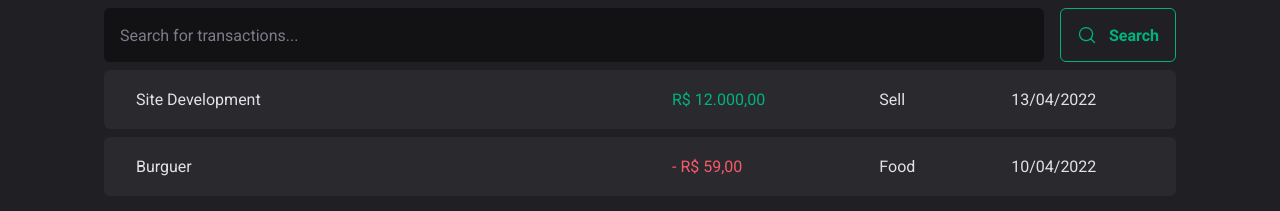
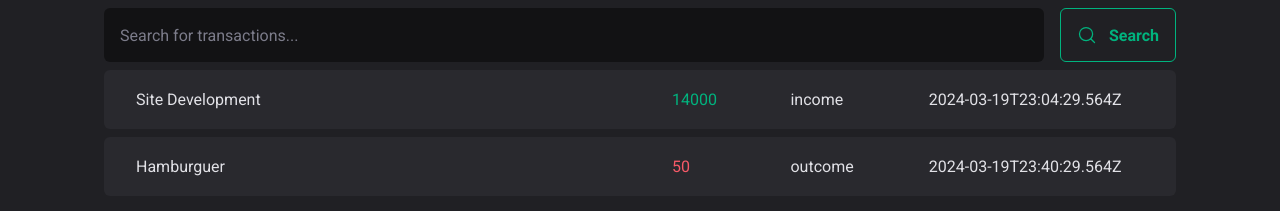
Before and after one commit to souph1s/dt-money, a React (Vite) app: page / in a window 1280 px wide. Shown: the part 586-797 px from the top of the page. Built offline with nearby package versions, Linux system fonts and the light colour scheme; data requests are answered from the project's data file.

Commit message:
feat: set-up json-server

```diff
--- a/package.json
+++ b/package.json
@@ -5,6 +5,7 @@
   "type": "module",
   "scripts": {
     "dev": "vite",
+    "dev:server": "json-server server.json -p 3000 -w",
     "build": "tsc && vite build",
     "lint": "eslint . --ext ts,tsx --report-unused-disable-directives --max-warnings 0",
     "preview": "vite preview"
@@ -27,6 +28,7 @@
     "eslint": "^8.57.0",
     "eslint-plugin-react-hooks": "^4.6.0",
     "eslint-plugin-react-refresh": "^0.4.5",
+    "json-server": "^1.0.0-alpha.23",
     "typescript": "^5.2.2",
     "vite": "^5.1.6"
   }
--- /dev/null
+++ b/server.json
@@ -0,0 +1,20 @@
+{
+    "transactions": [
+        {
+            "id": 1,
+            "description": "Site Development",
+            "type": "income",
+            "category": "sell",
+            "price": 14000,
+            "createdAt": "2024-03-19T23:04:29.564Z"
+        },
+        {
+            "id": 2,
+            "description": "Hamburguer",
+            "type": "outcome",
+            "category": "Food",
+            "price": 50,
+            "createdAt": "2024-03-19T23:40:29.564Z"
+        }
+    ]
+}
--- a/src/pages/Transactions/index.tsx
+++ b/src/pages/Transactions/index.tsx
@@ -1,3 +1,4 @@
+import { useEffect, useState } from "react";
 import { Header } from "../../components/Header";
 import { Summary } from "../../components/Summary";
 import { SearchForm } from "./components/SearchForm";
@@ -7,7 +8,28 @@
   TransactionsTable,
 } from "./styles";
 
+interface Transaction {
+  id: number;
+  description: string;
+  type: "income" | "outcome";
+  price: number;
+  category: string;
+  createdAt: string;
+}
+
 export function Transactions() {
+  const [transactions, setTransactions] = useState<Transaction[]>([]);
+
+  async function loadTransactions() {
+    const response = await fetch("http://localhost:3000/transactions");
+    const data = await response.json();
+    setTransactions(data);
+  }
+
+  useEffect(() => {
+    loadTransactions();
+  }, []);
+
   return (
     <div>
       <Header />
@@ -18,23 +40,20 @@
 
         <TransactionsTable>
           <tbody>
-            <tr>
-              <td width="50%">Site Development</td>
-              <td>
-                <PriceHighlight variant="income">R$ 12.000,00</PriceHighlight>
-              </td>
-              <td>Sell</td>
-              <td>13/04/2022</td>
-            </tr>
-
-            <tr>
-              <td width="50%">Burguer</td>
-              <td>
-                <PriceHighlight variant="outcome">- R$ 59,00</PriceHighlight>
-              </td>
-              <td>Food</td>
-              <td>10/04/2022</td>
-            </tr>
+            {transactions.map((transaction) => {
+              return (
+                <tr key={transaction.id}>
+                  <td width="50%">{transaction.description}</td>
+                  <td>
+                    <PriceHighlight variant={transaction.type}>
+                      {transaction.price}
+                    </PriceHighlight>
+                  </td>
+                  <td>{transaction.type}</td>
+                  <td>{transaction.createdAt}</td>
+                </tr>
+              );
+            })}
           </tbody>
         </TransactionsTable>
       </TransactionsContainer>
```
Also changed, not shown: 1 other file (tests, documents, lock files or other folders).
